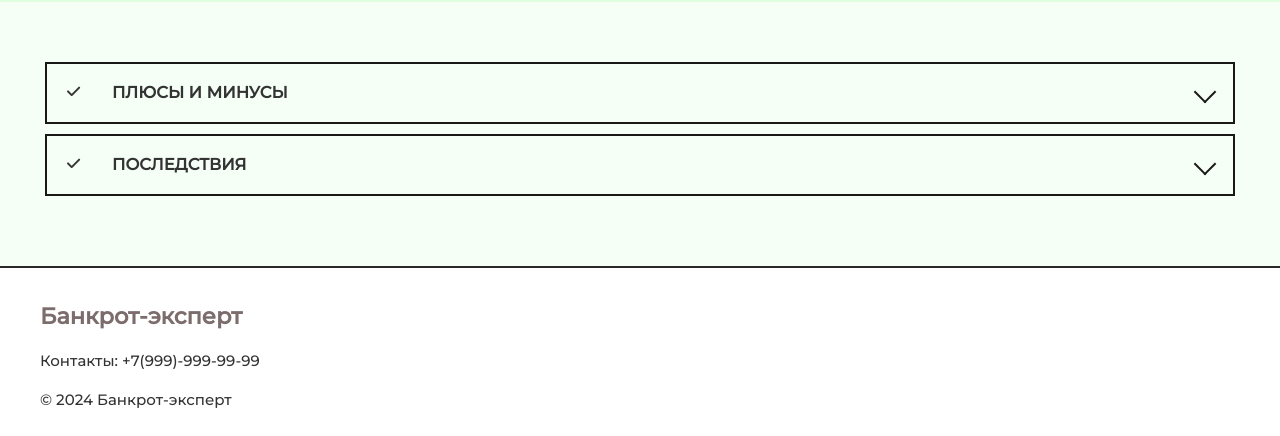
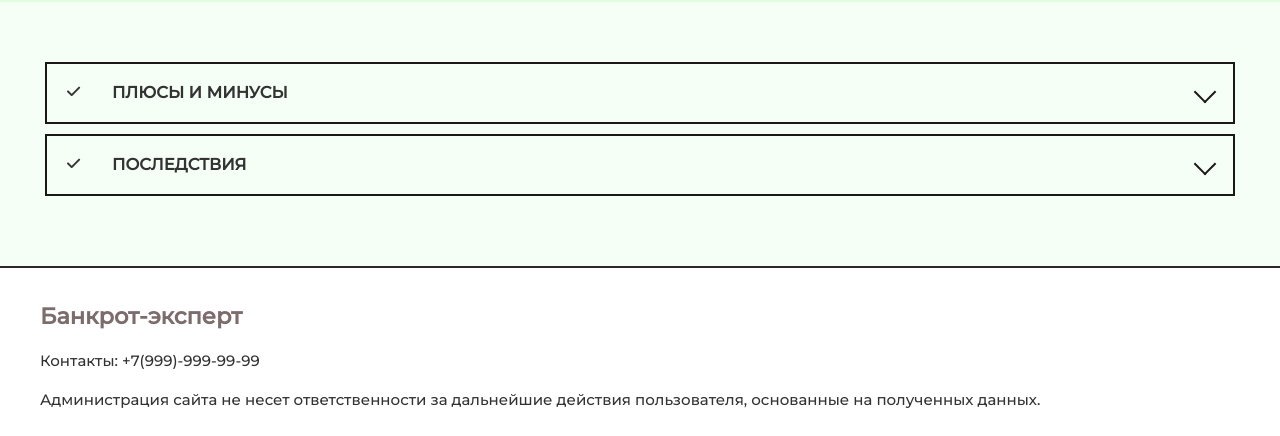
Before and after one commit to Egaster/anketa, a Flask app: page / in a window 1280 px wide. Shown: the part 921-1357 px from the top of the page. Run offline with Flask 3, Linux system fonts and the light colour scheme; some libraries are stand-ins or nearby versions.

Commit message:
-копирайт + обновлен стиль аккордеонов

```diff
--- a/static/css/style.css
+++ b/static/css/style.css
@@ -665,7 +665,6 @@ align-items: center;
     user-select: text;
     font-size: 15px;
     color: rgb(35, 32, 32);
-    font-style: italic;
     font-weight: 300;
 }
 
--- a/templates/form.html
+++ b/templates/form.html
@@ -108,7 +108,7 @@
                         <a class="logo_link" href="../" data-scroll="#main"><h2>Банкрот-эксперт</h2></a>
                     </div>
                 </div>
-                <div class="small__text">© 2024 Банкрот-эксперт</div>
+                <div class="small__text">Администрация сайта не несет ответственности за дальнейшие действия пользователя, основанные на полученных данных.</div>
             </div>
         </footer> <!--MAKED-->
     </body>
--- a/templates/home.html
+++ b/templates/home.html
@@ -80,19 +80,19 @@
                             <div class="accordion__content" id="wedo_2">
                                 <h3>Плюсы</h3>
                                 <ul>
-                                    <li>Не нужно больше самостоятельно платить по кредитам. Всю работу за Вас будет делать финансовый управляющий.</li>
-                                    <li>Останавливается начисление любых пеней, штрафов, процентов. Сумма долга фиксируется.</li>
-                                    <li>Останавливаются исполнительные производства. Аресты с имущества, счетов и кошельков снимаются.</li>
-                                    <li>Приставы не вправе приходить описывать ваше имущество, они обязаны снять ограничение на пользование водительскими правами, отменить запрет на выезд за рубеж. (При этом суд может ограничить выезд если сочтет это необходимым).</li>
+                                    <li>Не нужно больше самостоятельно платить по кредитам. Платежи будет совершать, финансовый управляющий, удерживая из ваших доходов денежные средства;</li>
+                                    <li>Прекращается начисление любых пеней, штрафов, процентов. Сумма долга фиксируется;</li>
+                                    <li>Останавливаются исполнительные производства. Аресты с имущества, счетов и кошельков снимаются;</li>
+                                    <li>Приставы не вправе приходить описывать ваше имущество, они обязаны снять ограничение на пользование водительскими правами, отменить запрет на выезд за рубеж. При этом суд может ограничить выезд если сочтет это необходимым;</li>
                                     <li>Прекращаются звонки и визиты коллекторов, служб взыскания банков и МФО. Любые их вопросы решаются в суде либо переадресовываются вашему финансовому управляющему.</li>
                                 </ul>
                                 <h3>Минусы</h3>
                                 <ul>
-                                    <li>Пока идет процедура, вы теряете право управлять своими финансами: как наличными средствами, так и счетами в банках. Это должен делать финансовый управляющий.</li>
-                                    <li>Физическому лицу в стадии банкротства нельзя открывать вклады — ни сберкнижки, ни карты с процентом на остаток, ни депозиты, ни монометаллические, ничего подобного.</li>
-                                    <li>Банкрот обязан передать все банковские карты, пароли от личных кабинетов онлайн-банков и электронных счетов управляющему.</li>
-                                    <li>Несение определенных имущественных издержек на оплату процедуры и связанные с ней расходы.</li>
-                                    <li>Под реализацию может попасть общее супружеское имущество, нажитое в браке.</li>
+                                    <li>Пока идет процедура, Вы теряете право управлять своими финансами: как наличными средствами, так и счетами в банках. Это будет делать финансовый управляющий;</li>
+                                    <li>На стадии банкротства Вам нельзя будет открывать вклады — ни карты с процентом на остаток, ни депозиты, ни монометаллические;</li>
+                                    <li>Вы будете обязаны передать все банковские карты, пароли от личных кабинетов онлайн-банков и электронных счетов финансовому управляющему;</li>
+                                    <li>Вам придется выделить деньги на оплату процедуры и связанные с ней расходы (госпошлина, платные сообщения в ЕФРСБ и др.);</li>
+                                    <li>Под реализацию может попасть имущество, нажитое супругами  в браке.</li>
                                 </ul>
                             </div>
                         </div>
@@ -104,19 +104,18 @@
                                 <div class="accordion__title"><h3>Последствия</h3></div>
                             </div>
                             <div class="accordion__content" id="wedo_3">
+                                <h3>Какие негативные последствия ждут Вас после окончания процедуры банкротства?</h3>
                                 <ul>
-                                    Какие негативные последствия ждут Вас после окончания процедуры банкротства? <br/><br/>
-                                    <li>Вы <b>навсегда испортите свою кредитную историю</b>. Банки крайне неохотно будут выдавать вам кредиты в будущем;</li>
-                                    <li><b>В течение 5 лет Вы будете обязаны указывать о своем банкротстве</b> при попытке оформить займ или кредит в любой финансовой организации. Запись о Вашем банкротстве в любом случае будет отображаться в кредитной истории;</li>
+                                    <li><b>В течение 5 лет</b> Вы будете обязаны указывать о своем банкротстве при попытке оформить займ или кредит в любой финансовой организации. Запись о Вашем банкротстве в любом случае навсегда останется в кредитной истории. Банки крайне неохотно будут выдавать вам кредиты в будущем;</li>
                                     <li>Также <b>в течение 5 лет вы не сможете снова открыть процедуру банкротства</b>.  Кредиторы будут более активно взыскивать с вас долг, прождать этот срок в ожидании новой возможности не получится;</li>
-                                    <li>Если Вы являетесь <b>ИП, то у Вас отнимут регистрацию и все лицензии</b> на осуществление отдельных видов предпринимательской деятельности. <b>Вы не сможете заниматься предпринимательской деятельностью в таком статусе, пока не пройдет 5-летний срок с момента окончания производства</b>, в таком качестве вас просто не зарегистрируют. Это распространяется и на тех лиц, кто потерял такой статус не позднее года до момента подачи заявления на банкротство. Обычных граждан такое ограничение не касается;</li>
+                                    <li>Если вы являетесь <b>ИП</b>, то при банкротстве вы потеряете регистрацию и лицензии на осуществление отдельных видов предпринимательской деятельности. Вы не сможете заниматься предпринимательской деятельностью в таком статусе, пока не пройдет <b>5 лет</b> с момента окончания производства, в таком качестве Вас просто не зарегистрируют. Это распространяется и на тех лиц, кто потерял такой статус не позднее года до момента подачи заявления на банкротство. Обычных граждан такое ограничение не касается;</li>
                                     <li>
                                         Со статусом банкрота <b>Вы не сможете занимать занимать должности в органах управления юридического лица</b> или иным образом участвовать в его управлении в течение следующих периодов:
-                                        <ol>
+                                        <ul>
                                             <li>10 лет - в отношении кредитной организации;</li>
                                             <li>5 лет - в отношении страховой организации, НПФ, управляющей компании инвестиционного фонда, паевого инвестиционного фонда и НПФ или микрофинансовой компании;</li>
                                             <li>3 года - в отношении иных организаций.</li>
-                                        </ol>
+                                        </ul>
                                     </li>
                                 </ul>
                             </div>
@@ -134,9 +133,7 @@
                         <p>Контакты: +7(999)-999-99-99</p>
                     </div>
                 </div>
-                <div class="small__text">
-                    © 2024 Банкрот-эксперт
-                </div>
+                <div class="small__text">Администрация сайта не несет ответственности за дальнейшие действия пользователя, основанные на полученных данных.</div>
             </div>
         </footer> <!--MAKED-->
 
--- a/templates/judicial_bankruptcy.html
+++ b/templates/judicial_bankruptcy.html
@@ -193,7 +193,7 @@
                         <a class="logo_link" href="#" data-scroll="#main"><h2>Банкрот-эксперт</h2></a>
                     </div>
                 </div>
-                <div class="small__text">© 2024 Банкрот-эксперт</div>
+                <div class="small__text">Администрация сайта не несет ответственности за дальнейшие действия пользователя, основанные на полученных данных.</div>
             </div>
         </footer> <!--MAKED-->
 
--- a/templates/need.html
+++ b/templates/need.html
@@ -80,8 +80,8 @@
                     <h3 class="section__title"><a name="conseq">Последствия</a></h3>
                 </div>
                 <div class="card__group">
+                    <div>Какие негативные последствия ждут Вас после окончания процедуры банкротства?
                     <ul>
-                        Какие негативные последствия ждут Вас после окончания процедуры банкротства? <br/><br/>
                         <li><b>В течение 5 лет</b> Вы будете обязаны указывать о своем банкротстве при попытке оформить займ или кредит в любой финансовой организации. Запись о Вашем банкротстве в любом случае навсегда останется в кредитной истории. Банки крайне неохотно будут выдавать вам кредиты в будущем;</li>
                         <li>Также <b>в течение 5 лет вы не сможете снова открыть процедуру банкротства</b>.  Кредиторы будут более активно взыскивать с вас долг, прождать этот срок в ожидании новой возможности не получится;</li>
                         <li>Если вы являетесь <b>ИП</b>, то при банкротстве вы потеряете регистрацию и лицензии на осуществление отдельных видов предпринимательской деятельности. Вы не сможете заниматься предпринимательской деятельностью в таком статусе, пока не пройдет <b>5 лет</b> с момента окончания производства, в таком качестве Вас просто не зарегистрируют. Это распространяется и на тех лиц, кто потерял такой статус не позднее года до момента подачи заявления на банкротство. Обычных граждан такое ограничение не касается;</li>
@@ -94,6 +94,7 @@
                             </ul>
                         </li>
                     </ul>
+                </div>
                 </div><!--/.card-->
         </section>
 
@@ -104,7 +105,7 @@
                         <a class="logo_link" href="#" data-scroll="#main"><h2>Банкрот-эксперт</h2></a>
                     </div>
                 </div>
-                <div class="small__text">© 2024 Банкрот-эксперт</div>
+                <div class="small__text">Администрация сайта не несет ответственности за дальнейшие действия пользователя, основанные на полученных данных.</div>
             </div>
         </footer> <!--MAKED-->
     </body>
--- a/templates/out-of-court_bankruptcy.html
+++ b/templates/out-of-court_bankruptcy.html
@@ -172,7 +172,7 @@
                         <a class="logo_link" href="#" data-scroll="#main"><h2>Банкрот-эксперт</h2></a>
                     </div>
                 </div>
-                <div class="small__text">© 2024 Банкрот-эксперт</div>
+                <div class="small__text">Администрация сайта не несет ответственности за дальнейшие действия пользователя, основанные на полученных данных.</div>
             </div>
         </footer> <!--MAKED-->
 
```
Also changed, not shown: templates/profile.html (+12 -1 lines).
